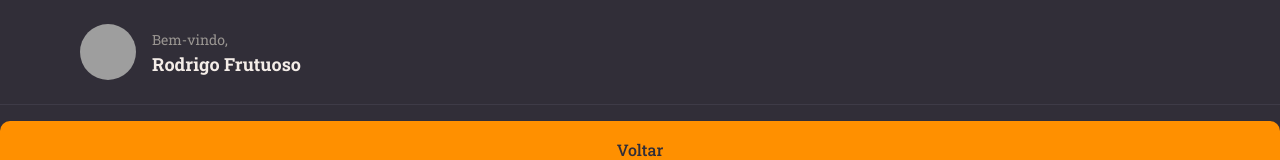
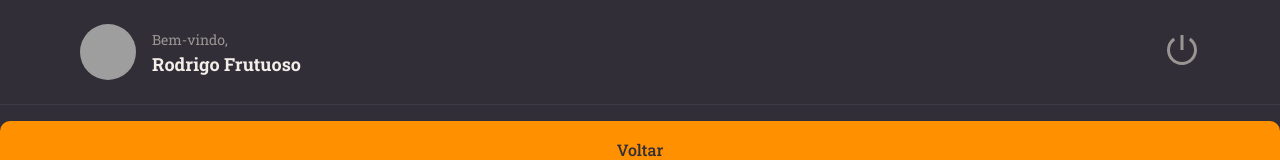
Before and after one commit to rodfrutuoso/Notes, a React (Vite) app: page / in a window 1280 px wide. Shown: the top 160 px of the page. Built offline with nearby package versions, Linux system fonts and the light colour scheme; grey boxes are pictures that could not be loaded.

Commit message:
botao logout

```diff
--- a/package.json
+++ b/package.json
@@ -12,6 +12,7 @@
   "dependencies": {
     "react": "^18.2.0",
     "react-dom": "^18.2.0",
+    "react-icons": "^4.11.0",
     "styled-components": "^6.1.0"
   },
   "devDependencies": {
--- a/src/components/Header/index.jsx
+++ b/src/components/Header/index.jsx
@@ -1,4 +1,5 @@
-import { Container, Profile } from "./styles";
+import {RiShutDownLine} from 'react-icons/ri'
+import { Container, Profile, Logout} from "./styles";
 
 export function Header() {
 
@@ -14,6 +15,9 @@
                 </div>
             </Profile>
 
+            <Logout>
+                <RiShutDownLine/>
+            </Logout>
 
         </Container>
     )
--- a/src/components/Header/styles.js
+++ b/src/components/Header/styles.js
@@ -43,3 +43,14 @@
 
     }
 `
+
+export const Logout = styled.button`
+    border: none;
+    background: none;
+
+    >svg{
+        color: ${({theme})=>theme.COLORS.GRAY_100};
+        font-size: 36px;
+    }
+
+`
```
Also changed, not shown: 2 other files (tests, documents, lock files or other folders).
